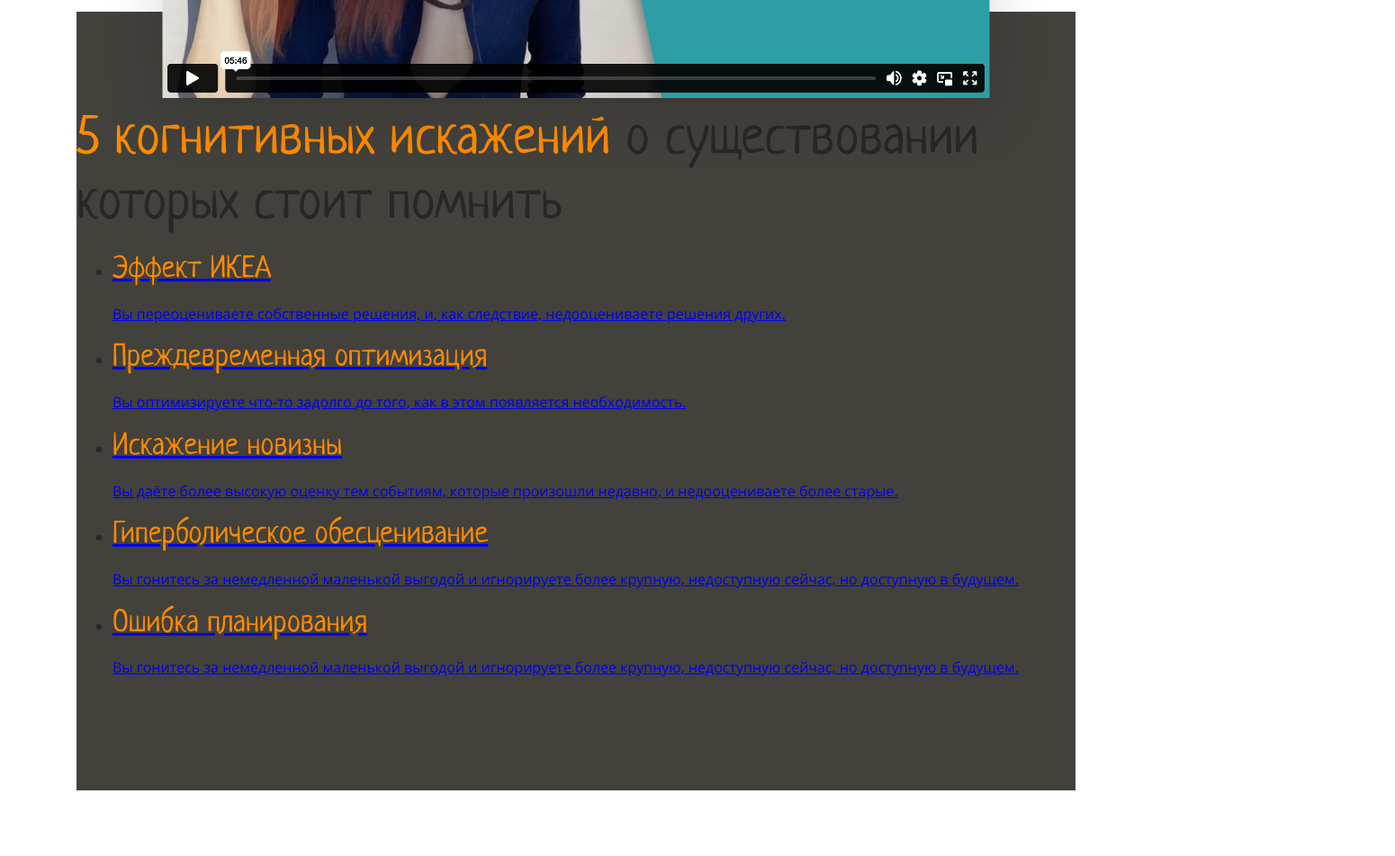
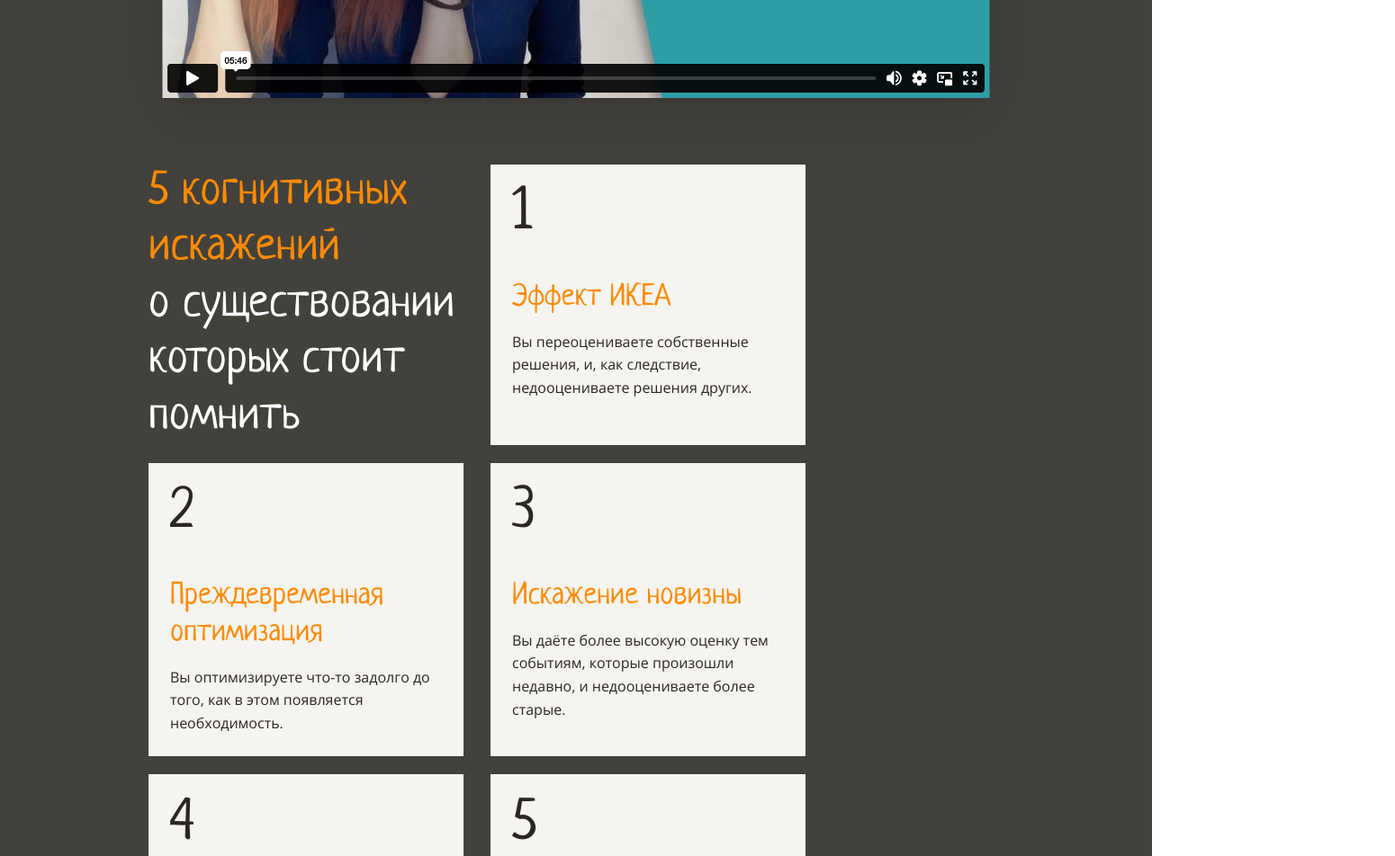
Before and after one commit to UnaHermosa/layout-designer-project-58, a website: page src/index.html in a window 1280 px wide. Shown: the part 1660-2612 px from the top of the page at 90% size, 1550 px wide, since content can reach past the window. Drawn offline with Linux system fonts and the light colour scheme.

Commit message:
Section navigation done

```diff
--- a/src/index.html
+++ b/src/index.html
@@ -60,13 +60,17 @@
     </section>
     <section id="navigation" class="navigation ptb-100">
       <div class="content">
-        <h2 class="navigation-title title h2-60">
-          5 когнитивных искажений
-          <span class="title-selection">о существовании которых стоит помнить</span>
+        <nav class="navigation-main">
+          <ul class="navigation-list">
+            <li class="list-item list-item-dark">
+              <h2 class="navigation-title title">
+                5 когнитивных искажений<br>
+                <span class="title-selection-light">о существовании которых стоит помнить</span>
               </h2>
-        <ul class="navigation-list">
+            </li>
             <li class="list-item">
               <a href="#ikea" class="list-link">
+                <span class="list-item-number">1</span>
                 <h3 class="list-title title h3-34">Эффект ИКЕА</h3>
                 <p class="list-description">
                   Вы переоцениваете собственные решения, и, как следствие, недооцениваете
@@ -75,6 +79,7 @@
               </a>
             </li>
             <li class="list-item">
+              <span class="list-item-number">2</span>
               <a href="#optimization" class="list-link">
                 <h3 class="list-title title h3-34">Преждевременная оптимизация</h3>
                 <p class="list-description">
@@ -84,6 +89,7 @@
             </li>
             <li class="list-item">
               <a href="#novelty" class="list-link">
+                <span class="list-item-number">3</span>
                 <h3 class="list-title title h3-34">Искажение новизны</h3>
                 <p class="list-description">
                   Вы даёте более высокую оценку тем событиям, которые произошли недавно,
@@ -93,6 +99,7 @@
             </li>
             <li class="list-item">
               <a href="#depreciation" class="list-link">
+                <span class="list-item-number">4</span>
                 <h3 class="list-title title h3-34">Гиперболическое обесценивание</h3>
                 <p class="list-description">
                   Вы гонитесь за немедленной маленькой выгодой и игнорируете более крупную,
@@ -102,6 +109,7 @@
             </li>
             <li class="list-item">
               <a href="#planning" class="list-link">
+                <span class="list-item-number">5</span>
                 <h3 class="list-title title h3-34">Ошибка планирования</h3>
                 <p class="list-description">
                   Вы гонитесь за немедленной маленькой выгодой и игнорируете более крупную,
@@ -110,6 +118,7 @@
               </a>
             </li>
           </ul>
+        </nav>
       </div>
     </section>
     <article id="ikea" class="article ptb-100">
--- a/src/styles/style.css
+++ b/src/styles/style.css
@@ -7,6 +7,7 @@
   --light: #f5f4f0;
   --dark: #2a2626;
   --basic-color: #fe8a02;
+  --button-hover-color: #ea7600;
   --basic-dark: #42413c;
   --brown: #b09a81;
   --blue: #1085c5;
@@ -31,9 +32,33 @@
   font-weight: 400;
 }
 
+.h1-72 {
+  font-size: 72px;
+}
+
+.h2-60 {
+  font-size: 60px;
+}
+
+.h3-34 {
+  font-size: 34px;
+}
+
+.ptb-100 {
+  padding: 107px 0;
+}
+
+.mb-30 {
+  margin-bottom: 30px;
+}
+
+.ta-c {
+  text-align: center;
+}
+
 .page {
   box-sizing: border-box;
-  max-width: 1110px;
+  max-width: 1440px;
   margin: 0 auto;
   font-family: "Open Sans", Arial, sans-serif;
   font-size: 16px;
@@ -53,6 +78,10 @@
   color: var(--dark);
 }
 
+.title-selection-light {
+  color:var(--main-color);
+}
+
 .button {
   display: block;
   box-sizing: border-box;
@@ -63,6 +92,14 @@
   color: var(--main-color);
   text-transform: uppercase;
   cursor: pointer;
+}
+
+.button:hover {
+  background: var(--button-hover-color);
+}
+
+.content {
+  padding: 0 165px;
 }
 
 .page-header {
@@ -133,30 +170,61 @@
   transform: translateX(-50%);
   filter: drop-shadow(0 16px 32px rgba(0 0 0 / 15%));
 }
+
 .navigation {
+  padding-top: 200px;
   background: var(--basic-dark);
 }
 
-.h1-72 {
-  font-size: 72px;
+.navigation-list {
+  display: flex;
+  flex-wrap: wrap;
+  gap: 20px 30px;
+  width: 100%;
 }
 
-.h2-60 {
-  font-size: 60px;
+.navigation-list {
+  margin: 0;
+  padding: 0;
+  list-style: none;
 }
 
-.h3-34 {
-  font-size: 34px;
+.list-item {
+  box-sizing: border-box;
+  width: 350px;
+  padding: 24px;
+  background-color: var(--light);
 }
 
-.ptb-100 {
-  padding: 107px 0;
+.list-item-dark {
+  padding: 0;
+  background: var(--basic-dark);
 }
 
-.mb-30 {
-  margin-bottom: 30px;
+.navigation-title {
+  font-size: 52px;
 }
 
-.ta-c {
-  text-align: center;
+.list-link {
+  display: block;
+  width: 100%;
+  height: 100%;
+  text-decoration: none;
+  color: inherit;
 }
+
+.list-title {
+  margin-bottom: 16px;
+}
+
+.list-item-number {
+  display: inline-block;
+  margin-bottom: 40px;
+  font-family: Neucha, Pacifico, sans-serif;
+  font-size: 64px;
+  line-height: 1;
+}
+
+.list-description {
+  margin: 0;
+}
```
Lines whose indentation alone changed are shown as unchanged.
